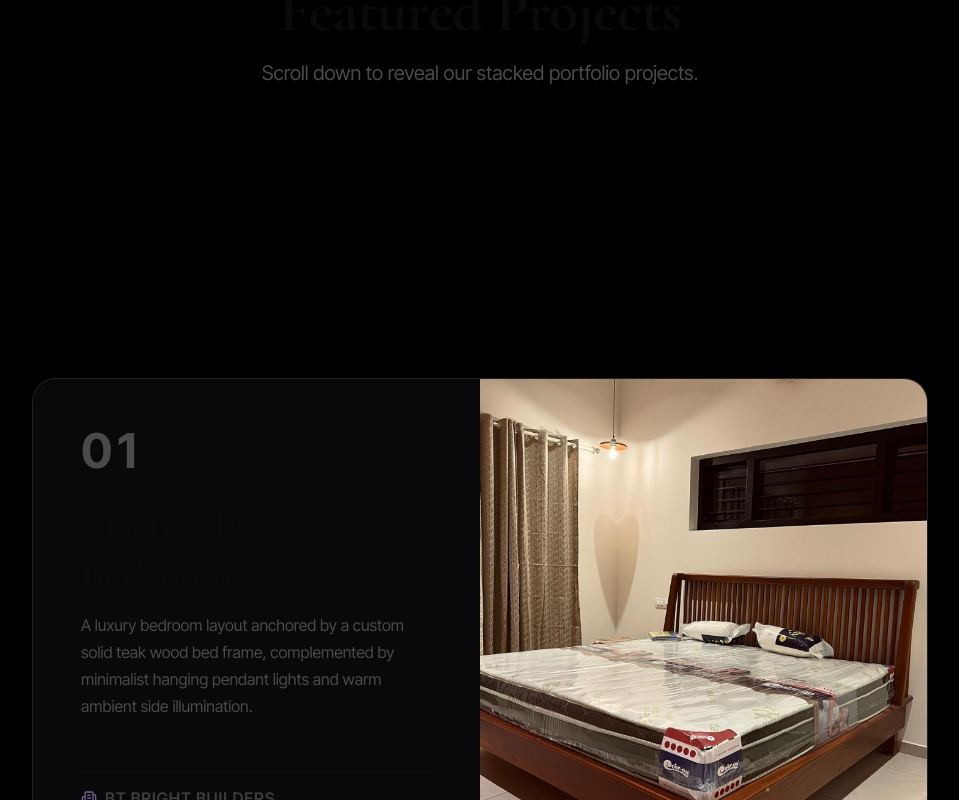
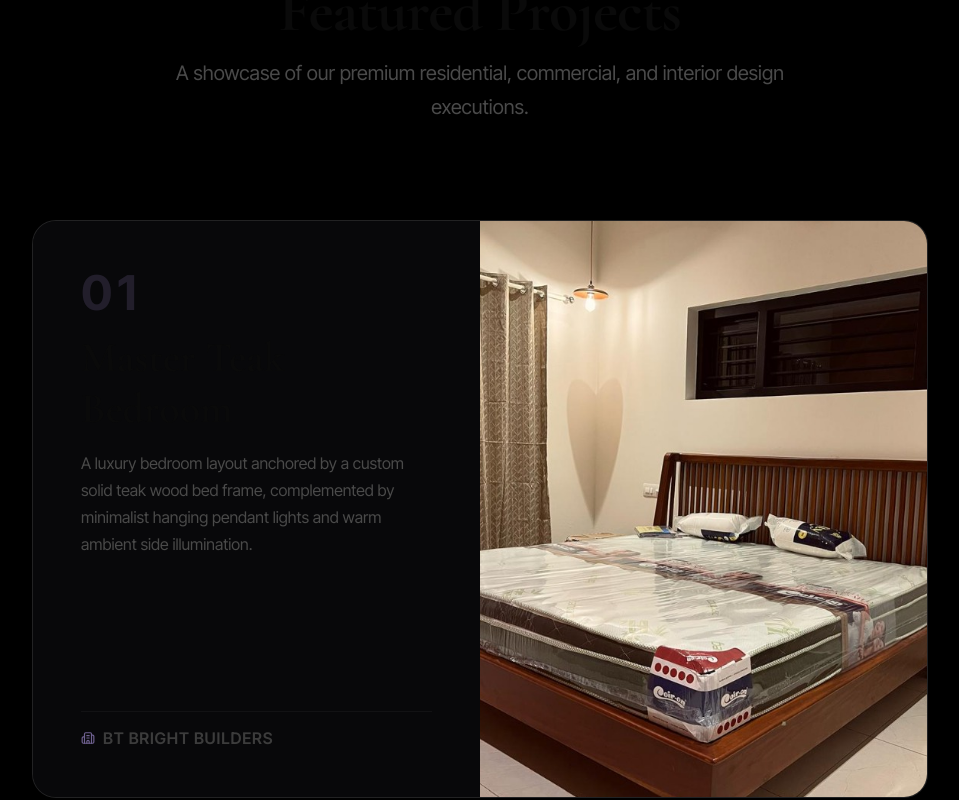
Before and after one commit to intasiabranding-source/bright-builders, a React (Vite) app: page / in a window 1280 px wide. Shown: the part 4700-5500 px from the top of the page, without its empty margins (160-1119 px from the left). Built offline with nearby package versions, Linux system fonts and the light colour scheme.

Commit message:
feat: integrate smooth scroll-linked card stack reveal animation

```diff
--- a/src/components/ImageReveal.tsx
+++ b/src/components/ImageReveal.tsx
@@ -1,8 +1,8 @@
 "use client";
 
-import { motion, useScroll, useTransform } from "framer-motion";
-import { useRef } from "react";
-import { Building2 } from "lucide-react";
+import { motion, useInView, useMotionValue, useScroll, useTransform } from "framer-motion";
+import { useEffect, useRef, useState } from "react";
+import { Building2 } from 'lucide-react';
 
 interface ProjectItem {
   id: string;
@@ -85,116 +85,104 @@ const projectsData: ProjectItem[] = [
   },
 ];
 
-const StickyCard_001 = ({
-  i,
-  title,
-  description,
-  imgUrl,
-  number,
-  progress,
-  range,
-  targetScale,
-}: {
-  i: number;
-  title: string;
-  description: string;
-  imgUrl: string;
-  number: string;
-  progress: any;
-  range: [number, number];
-  targetScale: number;
-}) => {
-  const container = useRef<HTMLDivElement>(null);
-  const scale = useTransform(progress, range, [1, targetScale]);
-
+export function ImageRevealSection() {
   return (
-    <div
-      ref={container}
-      className="sticky top-0 flex min-h-screen items-center justify-center px-4 md:px-6 z-10"
-    >
-      <motion.div
-        style={{
-          scale,
-          top: `calc(10vh + ${i * 24}px)`,
-        }}
-        className="relative flex flex-col md:flex-row h-[75vh] md:h-[60vh] w-full max-w-4xl origin-top rounded-3xl border border-white/10 bg-zinc-950 overflow-hidden shadow-[0_-20px_50px_rgba(0,0,0,0.8)]"
-      >
-        {/* Left/Top Content Column */}
-        <div className="w-full md:w-1/2 flex flex-col justify-between p-6 md:p-12 z-10 select-none text-white bg-zinc-950">
-          <div>
-            <span className="text-3xl md:text-5xl font-bold tracking-widest block font-sans text-[#8A78B4]/20 mb-4 md:mb-6">
-              {number}
-            </span>
-            <h3 className="text-xl md:text-3xl font-bold font-display leading-tight text-white mb-3">
-              {title}
-            </h3>
-            <p className="text-xs md:text-sm text-gray-400 font-sans font-light leading-relaxed">
-              {description}
-            </p>
-          </div>
-
-          <div className="flex items-center gap-2 text-xs font-semibold uppercase tracking-wider text-[#8A78B4] opacity-80 pt-4 border-t border-white/5 mt-4">
-            <Building2 className="w-4 h-4" />
-            <span>BT Bright Builders</span>
-          </div>
-        </div>
-
-        {/* Right/Bottom Image Column */}
-        <div className="w-full md:w-1/2 h-[45%] md:h-full relative overflow-hidden bg-black">
-          <img
-            src={imgUrl}
-            alt={title}
-            className="w-full h-full object-cover"
-            loading="lazy"
-          />
-        </div>
-      </motion.div>
-    </div>
-  );
-};
-
-export function ImageRevealSection() {
-  const container = useRef<HTMLDivElement>(null);
-  const { scrollYProgress } = useScroll({
-    target: container,
-    offset: ["start start", "end end"],
-  });
-
-  return (
-    <div className="w-full bg-black text-white py-16 md:py-28 border-t border-white/5">
-      <div className="text-center max-w-2xl mx-auto mb-12 px-6">
+    <div className="w-full bg-black text-white px-4 md:px-12 lg:px-16 py-20 md:py-28 max-w-7xl mx-auto border-t border-white/5">
+      <div className="text-center max-w-2xl mx-auto mb-16">
         <span className="text-xs uppercase tracking-widest text-[#8A78B4] font-semibold block mb-2">// OUR PORTFOLIO</span>
         <h2 className="text-4xl md:text-5xl font-light tracking-tight text-white font-display">Featured Projects</h2>
         <p className="text-gray-400 mt-3 text-sm md:text-base font-light">
-          Scroll down to reveal our stacked portfolio projects.
+          A showcase of our premium residential, commercial, and interior design executions.
         </p>
       </div>
 
-      <main
-        ref={container}
-        className="relative flex w-full flex-col items-center justify-center pb-[10vh]"
-      >
-        {projectsData.map((project, i) => {
-          const targetScale = Math.max(
-            0.8,
-            1 - (projectsData.length - i - 1) * 0.02,
-          );
-          const rangeStart = i * (1 / projectsData.length);
-          return (
-            <StickyCard_001
-              key={project.id}
-              i={i}
-              title={project.title}
-              description={project.description}
-              imgUrl={project.imgUrl}
-              number={project.number}
-              progress={scrollYProgress}
-              range={[rangeStart, 1]}
-              targetScale={targetScale}
-            />
-          );
-        })}
-      </main>
+      <div className="relative flex w-full flex-col items-center gap-[6vh] py-[4vh]">
+        {projectsData.map((project, idx) => (
+          <StickyProjectCard key={project.id} project={project} index={idx} />
+        ))}
+      </div>
     </div>
   );
 }
+
+const StickyProjectCard = ({ project, index }: { project: ProjectItem; index: number }) => {
+  const vertMargin = 12;
+  const container = useRef<HTMLDivElement>(null);
+  const [maxScrollY, setMaxScrollY] = useState(Infinity);
+
+  const filter = useMotionValue(0);
+  const negateFilter = useTransform(filter, (value) => -value);
+
+  const { scrollY } = useScroll({
+    target: container,
+  });
+  const scale = useTransform(scrollY, [maxScrollY, maxScrollY + 10000], [1, 0]);
+  const isInView = useInView(container, {
+    margin: `0px 0px -${100 - vertMargin}% 0px`,
+    once: true,
+  });
+
+  scrollY.on("change", (latestScrollY) => {
+    let animationValue = 1;
+    if (latestScrollY > maxScrollY) {
+      animationValue = Math.max(0, 1 - (latestScrollY - maxScrollY) / 10000);
+    }
+
+    scale.set(animationValue);
+    filter.set((1 - animationValue) * 100);
+  });
+
+  useEffect(() => {
+    if (isInView) {
+      setMaxScrollY(scrollY.get());
+    }
+  }, [isInView]);
+
+  return (
+    <motion.div
+      ref={container}
+      className="sticky w-full max-w-4xl overflow-hidden rounded-3xl border border-white/10 bg-zinc-950 flex flex-col md:flex-row"
+      style={{
+        scale: scale,
+        rotate: filter,
+        height: `calc(${100 - 2 * vertMargin}vh - 30px)`,
+        top: `${vertMargin}vh`,
+        zIndex: index + 1,
+        boxShadow: "0 20px 40px rgba(0, 0, 0, 0.6)"
+      }}
+    >
+      {/* Narrative Info Block */}
+      <div className="w-full md:w-1/2 p-6 md:p-12 flex flex-col justify-between select-none z-15 bg-zinc-950/80 backdrop-blur-md">
+        <div>
+          <div className="text-3xl md:text-5xl font-bold tracking-widest text-[#8A78B4]/20 font-sans block mb-4">
+            {project.number}
+          </div>
+          <h3 className="text-2xl md:text-3xl font-semibold font-display text-white mb-4">
+            {project.title}
+          </h3>
+          <p className="text-xs sm:text-sm md:text-base text-gray-400 font-sans font-light leading-relaxed">
+            {project.description}
+          </p>
+        </div>
+
+        <div className="flex items-center gap-2 text-xs font-semibold uppercase tracking-wider text-[#8A78B4] opacity-80 pt-4 border-t border-white/5 mt-6">
+          <Building2 className="w-3.5 h-3.5" />
+          <span>BT Bright Builders</span>
+        </div>
+      </div>
+
+      {/* Image Area */}
+      <div className="w-full md:w-1/2 h-1/2 md:h-full relative overflow-hidden bg-black flex-1">
+        <motion.img
+          src={project.imgUrl}
+          alt={project.title}
+          style={{
+            rotate: negateFilter,
+          }}
+          className="h-full w-full scale-125 object-cover"
+          loading="eager"
+        />
+      </div>
+    </motion.div>
+  );
+};
```
